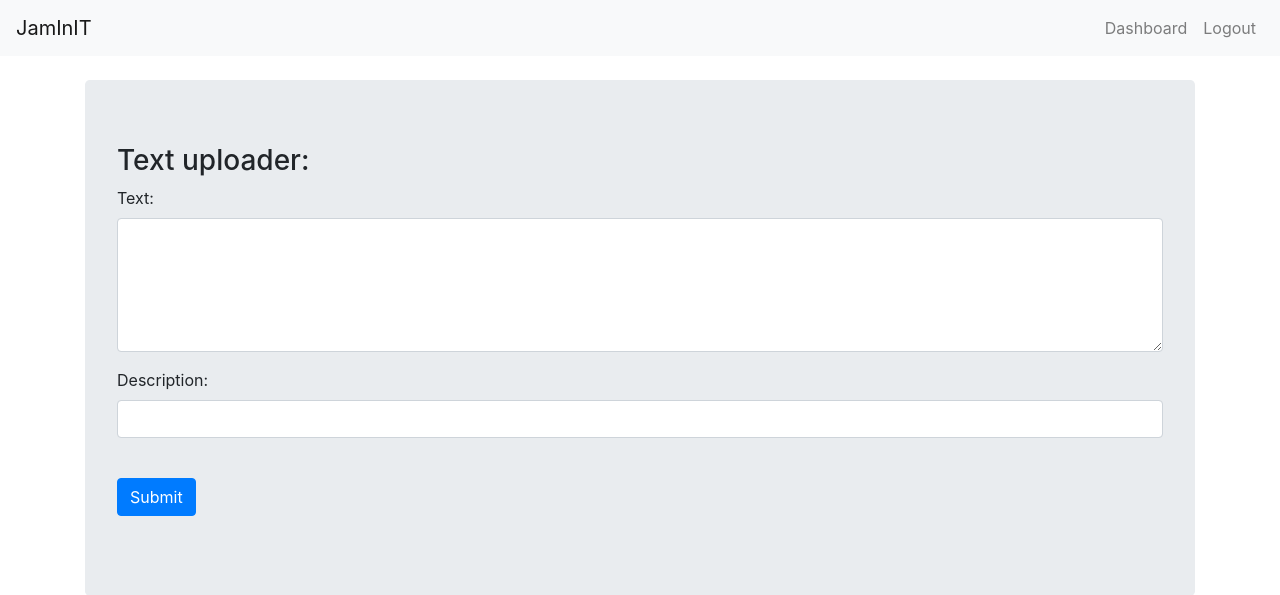
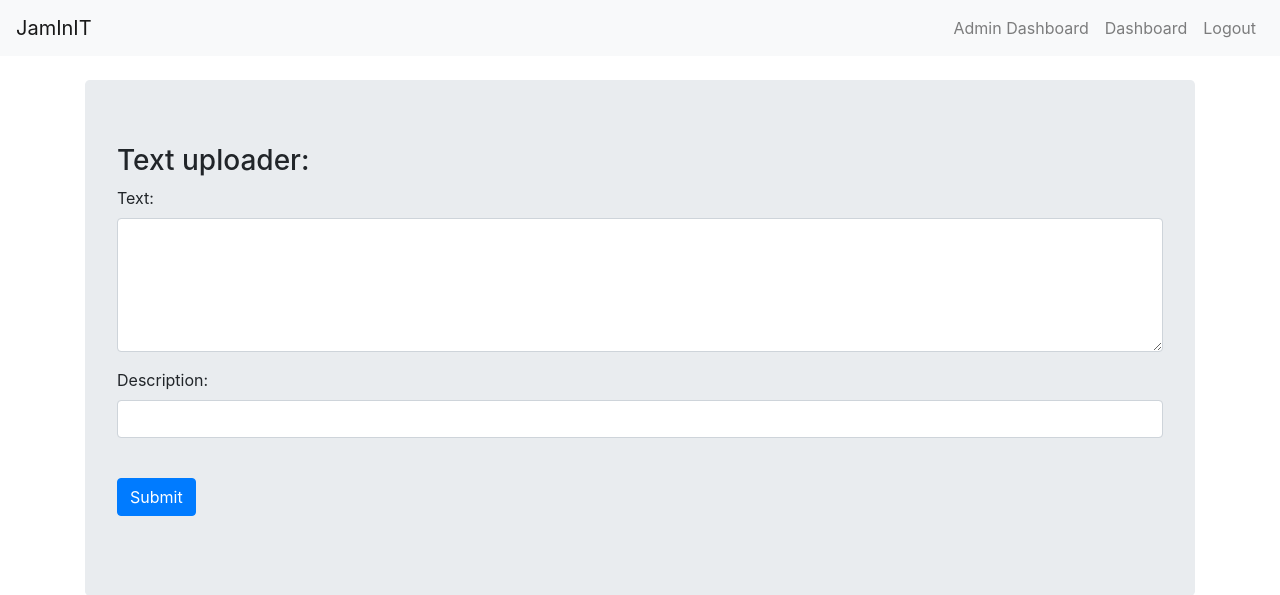
Before and after one commit to jamesatjaminit/FileSharing, a Django app: page /files/ in a window 1280 px wide. Shown: the top 595 px of the page. Run offline with Django 3.2, Linux system fonts and the light colour scheme; the visitor is signed in with stand-in values (Sample User, id 1); some libraries are stand-ins or nearby versions.

Commit message:
Update header.html

```diff
--- a/Files/templates/header.html
+++ b/Files/templates/header.html
@@ -22,6 +22,11 @@
           </button>
         <div class="collapse navbar-collapse" id="navbarSupportedContent">
             <ul class="navbar-nav ml-auto">
+                {% if request.user.is_staff %}
+                <li class="nav-item">
+                    <a class="nav-link" href="{{hostname}}/dash/">Admin Dashboard</a>
+                    </li>
+                {% endif %}
                 {% if request.user.is_authenticated %}
                 <li class="nav-item">
                 <a class="nav-link" href="{{hostname}}/files/dashboard">Dashboard</a>
```
